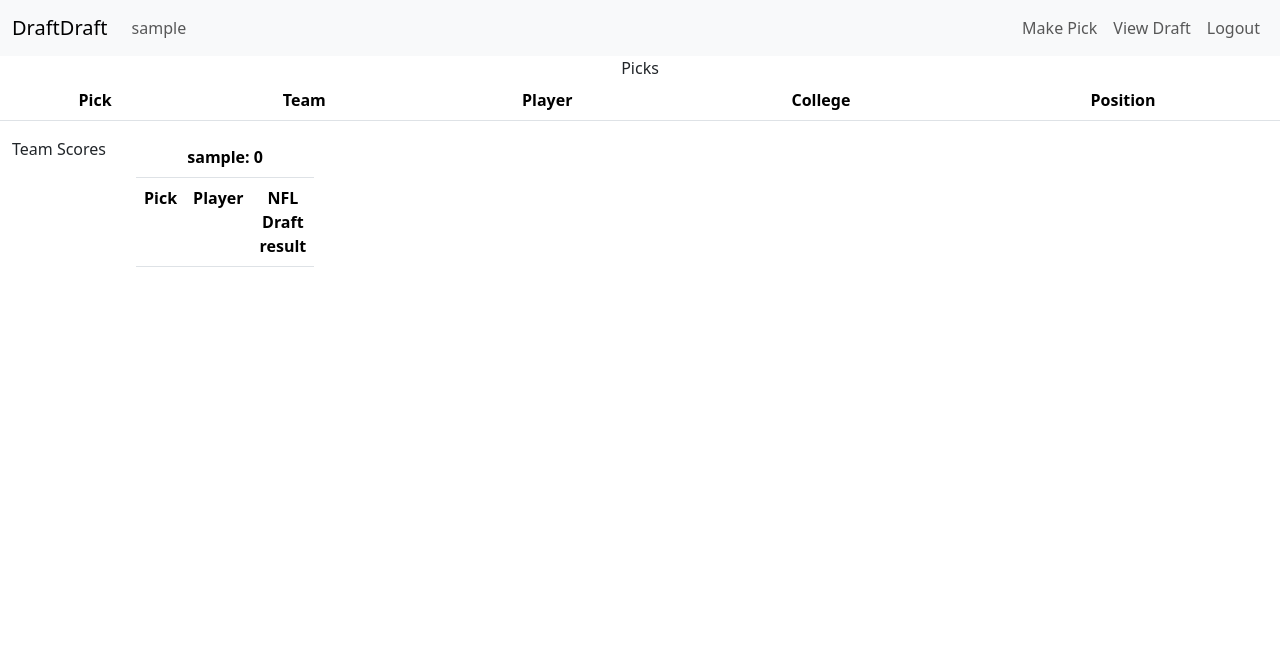
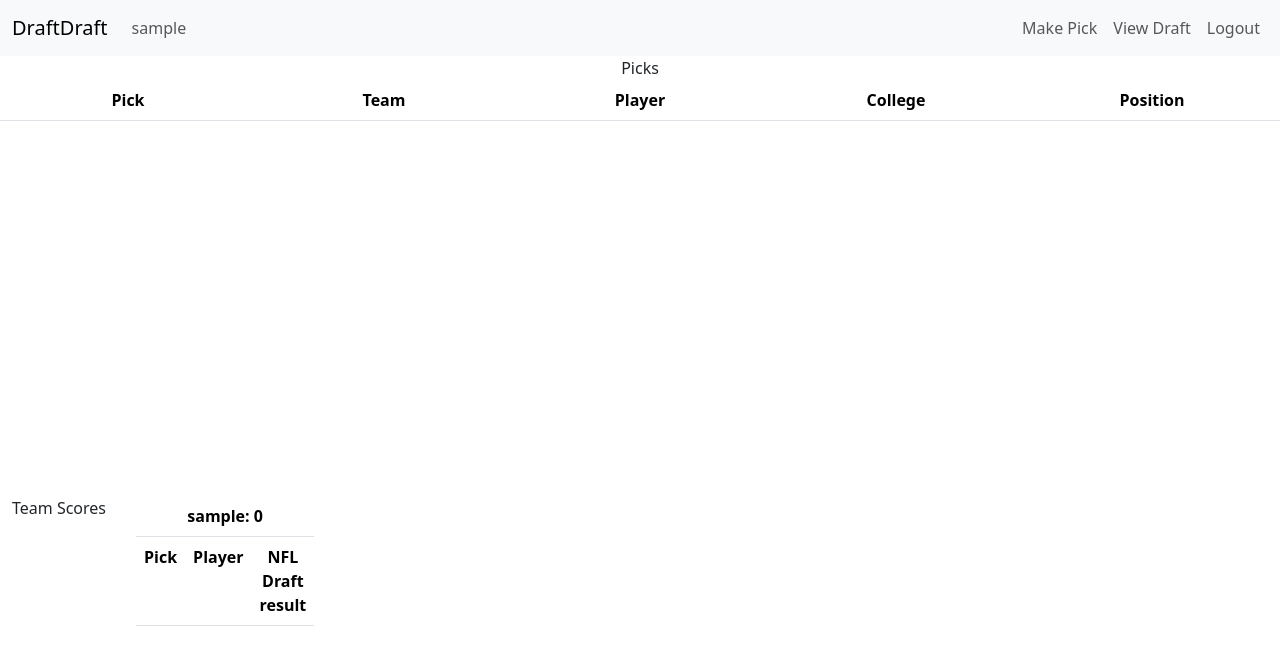
Before and after one commit to ajpodell/draftdraft, a Flask app: page /draft in a window 1280 px wide. Shown: the top 665 px of the page. Run offline with Flask 3, Linux system fonts and the light colour scheme; the visitor is signed in with stand-in values (Sample User, id 1); data comes from the database, SQL or seed files in the repository; data that the repository does not hold is empty; some libraries are stand-ins or nearby versions.

Commit message:
making draft results table fixed height with scollbar

```diff
--- a/templates/components/draft_results.html
+++ b/templates/components/draft_results.html
@@ -1,17 +1,20 @@
 {% macro draftResults(selections) -%}
     <!-- The full draft board. can we make this a max height and then have a scrollbar? -->
-    <table class='table'>
-        <tr>
+    Picks
+    <table class='table' style="height: 400px; display: flex; width: 100%; flex-flow: column;">
+        <thead style="flex: 0 0 auto;">
+            <tr style="width: 100%; display: table; table-layout: fixed;">
                 <th>Pick</th>
                 <th>Team</th>
                 <th>Player</th>
                 <th>College</th>
                 <th>Position</th>
             </tr>
+        </thead>
 
-        Picks
+        <tbody style="flex: 1 1 auto; display: block; overflow-y: auto; overflow-x: hidden;">
             {% for selection in selections %}
-        <tr style="padding: 10px; background-color: #EEE; margin: 20px">
+            <tr style="padding: 10px; background-color: #EEE; margin: 20px; width: 100%; display: table; table-layout: fixed;">
                 <td>{{ selection.draftdraft_selection }}</td>
                 <td>{{ selection.team.username }}</td>
                 <td>{{ selection.player.player_name }}</td>
@@ -19,5 +22,6 @@
                 <td>{{ selection.player.position }}</td>
             </tr>
             {% endfor %}
+        </tbody>
     </table>
 {%- endmacro %}
```
Lines whose indentation alone changed are shown as unchanged.
